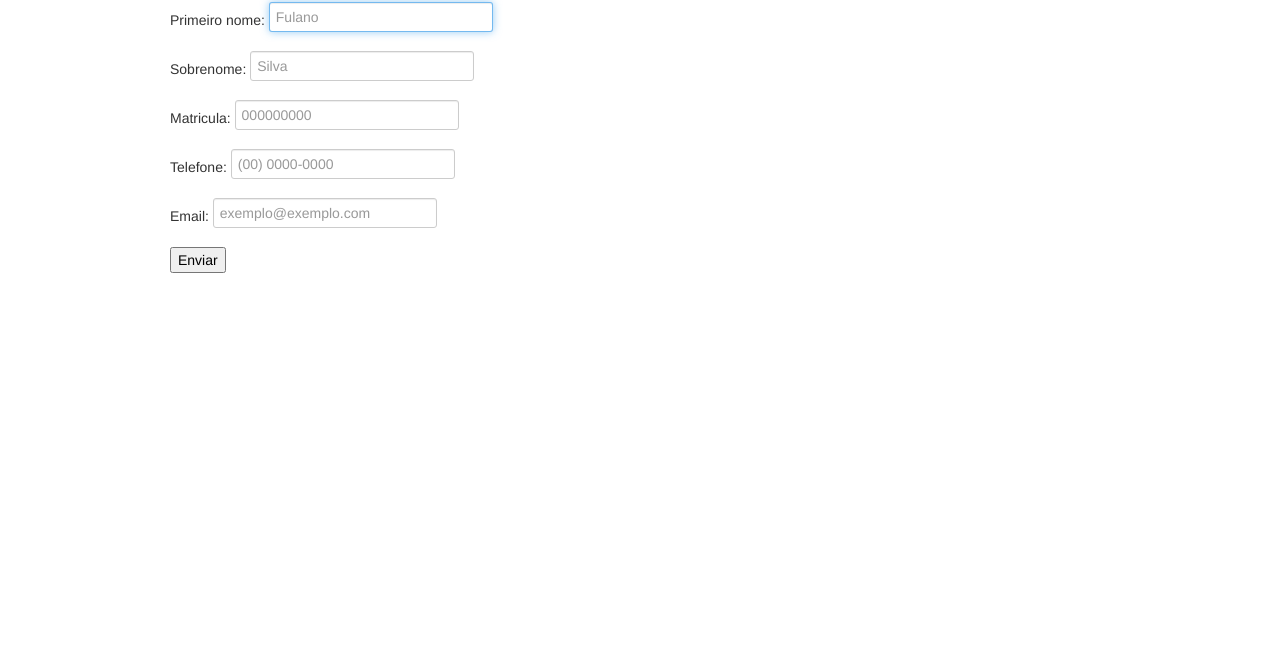
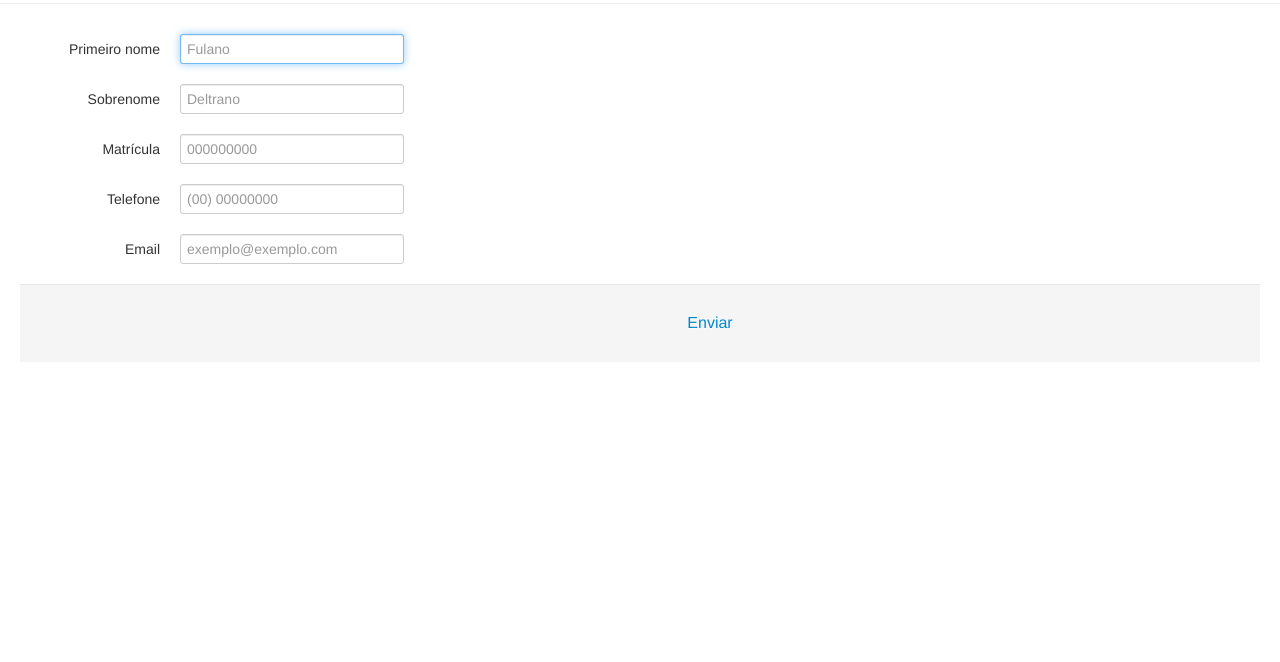
Before and after one commit to aparecidoSilvano/si1-lab1, a plain HTML site: page estatica-bootstrap/Cadastro.html in a window 1280 px wide. Shown: the part 138-800 px from the top of the page. Drawn offline with Linux system fonts and the light colour scheme.

Commit message:
melhora a versão com bootstrap

```diff
--- a/estatica-bootstrap/Cadastro.html
+++ b/estatica-bootstrap/Cadastro.html
@@ -7,45 +7,66 @@
 <link rel="stylesheet" href="css/bootstrap.css" />
 </head>
 <body>
+	<div class="container">
+		<div class="navbar">
+			<div class="navbar-inner">
+				<a class="brand" href="Index.html">Index</a>
+				<ul class="nav">
+					<li class="active"><a href="#">Cadastro</a></li>
+					<li><a href="#">Biblíografia</a>
+					<li><a href="#">Sobre</a>
+				</ul>
+			</div>
+		</div>
+	</div>
 
-    <div class="jumbotron">
-        <div class="container">
+
+		<div class="page-header">
 			<h1>SISTEMAS DA INFORMAÇÃO I - UFCG</h1>
 		</div>
 
+
 	</div>
-    <div class="container">
+	<div class="container-fluid">
 		<div class="panel panel-success">
 			<div class="panel-heading">
-                <br />
-                <h2 class="panel-title">Informe os dados solitados abaixo</h2>
+				<form class="form-horizontal" action="obrigado.html">
+					<div class="control-group">
+						<label class="control-label" for="inputFirstName">Primeiro
+							nome</label>
+						<div class="controls">
+							<input type="text" id="inputFirstname" placeholder="Fulano"
+								autofocus="autofocus">
 						</div>
-            <div class="panel-body">
-                <form id="formCadastro" action="obrigado.html" method="put">
-                    <p>
-                        Primeiro nome:
-                    <input id="primeiroNome" type="text" name="primeiro-nome" placeholder="Fulano" autofocus="autofocus" />
-                    </p>
-                    <p>
-                        Sobrenome:
-                    <input id="sobrenome" type="text" name="ultimo-nome" placeholder="Silva" />
-                    </p>
-
-                    <p>
-                        Matricula:
-                    <input id="matricula" type="text" name="matricula" placeholder="000000000" />
-                    </p>
-
-                    <p>
-                        Telefone:
-                    <input id="telefone" type="text" name="telefone" placeholder="(00) 0000-0000" autofocus="autofocus" />
-                    </p>
-
-                    <p>
-                        Email:
-                    <input id="email" type="text" name="email" placeholder="exemplo@exemplo.com" autofocus="autofocus" />
-                    </p>
-                    <input id="submeter" type="submit" value="Enviar" />
+					</div>
+					<div class="control-group">
+						<label class="control-label" for="inputLastName">Sobrenome</label>
+						<div class="controls">
+							<input type="text" id="inputLastName" placeholder="Deltrano">
+						</div>
+					</div>
+					<div class="control-group">
+						<label class="control-label" for="inputRegistration">Matrícula</label>
+						<div class="controls">
+							<input type="text" id="inputRegistration" placeholder="000000000">
+						</div>
+					</div>
+					<div class="control-group">
+						<label class="control-label" for="inputPhone">Telefone</label>
+						<div class="controls">
+							<input type="text" id="inputPhone" placeholder="(00) 00000000">
+						</div>
+					</div>
+					<div class="control-group">
+						<label class="control-label" for="inputEmail">Email</label>
+						<div class="controls">
+							<input type="email" id="inputEmail"
+								placeholder="exemplo@exemplo.com">
+						</div>
+					</div>
+					<div class="form-actions">
+						<button type="submit" class="btn btn-large btn-block btn-link">Enviar</button>
+					</div>
 				</form>
 
 			</div>
```
Also changed, not shown: estatica-bootstrap/Index.html (+4 -12 lines). Lines whose indentation alone changed are shown as unchanged.
